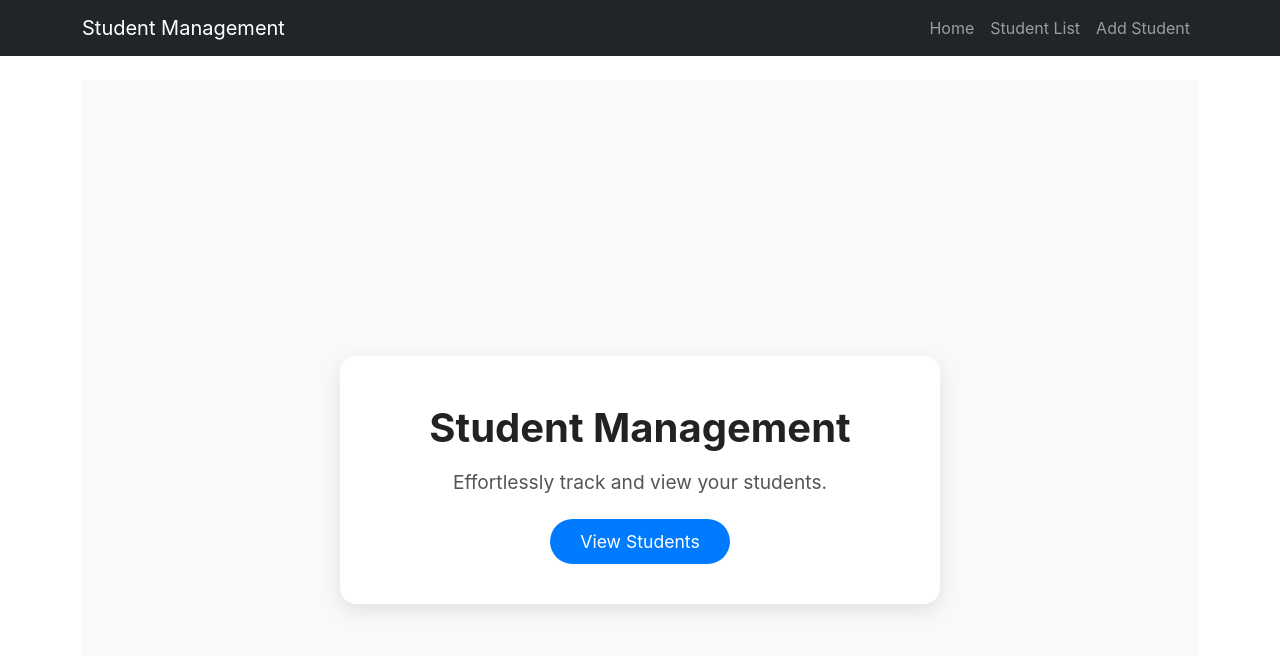
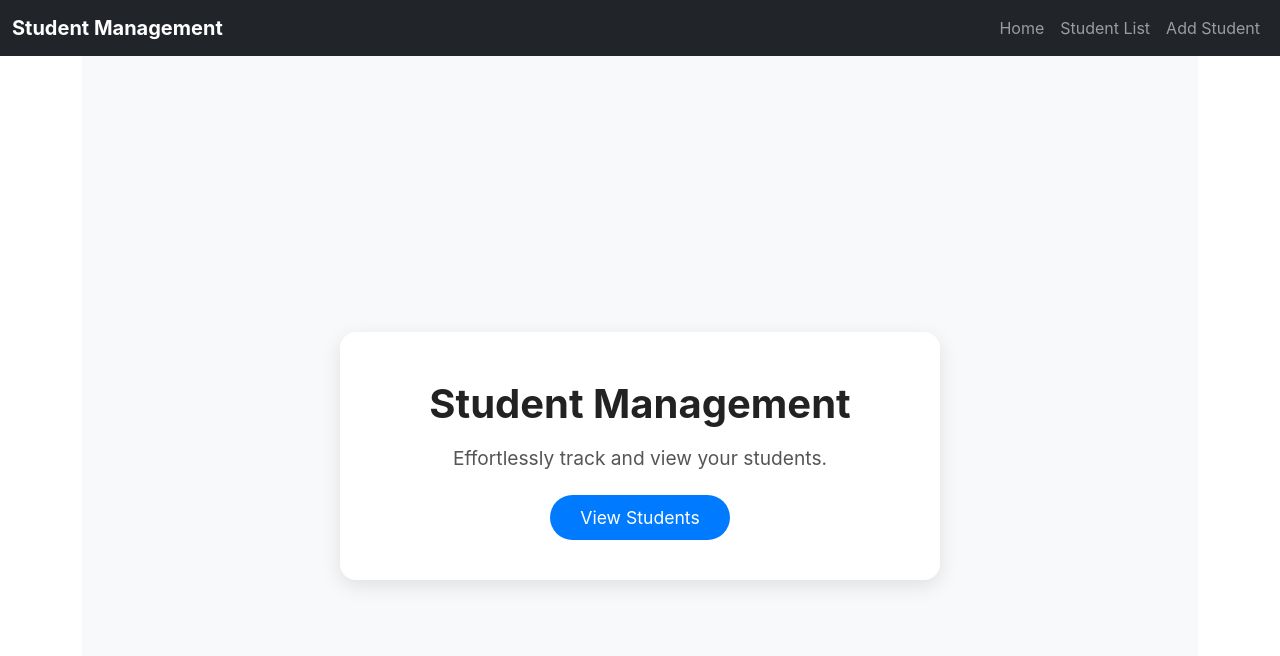
Before and after one commit to deepikavarma06/assign2, a React (Create React App) app in the folder frontend/: page / in a window 1280 px wide. Shown: the top 656 px of the page. Built offline with nearby package versions, Linux system fonts and the light colour scheme.

Commit message:
Update Navbar.js

```diff
--- a/frontend/src/components/Navbar.js
+++ b/frontend/src/components/Navbar.js
@@ -3,35 +3,28 @@
 
 function Navbar() {
   return (
-    <nav className="navbar navbar-expand-lg navbar-dark bg-dark mb-4">
-      <div className="container">
-        <Link className="navbar-brand" to="/">Student Management</Link>
-        {/* Navbar Toggler Button */}
+    <nav className="navbar navbar-expand-lg navbar-dark bg-dark">
+      <div className="container-fluid">
+        <Link className="navbar-brand fw-bold" to="/">Student Management</Link>
+
         <button
           className="navbar-toggler"
           type="button"
           data-bs-toggle="collapse"
-          data-bs-target="#navbarNav"
-          aria-controls="navbarNav"
+          data-bs-target="#navbarNavAltMarkup"
+          aria-controls="navbarNavAltMarkup"
           aria-expanded="false"
           aria-label="Toggle navigation"
         >
           <span className="navbar-toggler-icon"></span>
         </button>
 
-        {/* Collapsible Menu */}
-        <div className="collapse navbar-collapse" id="navbarNav">
-          <ul className="navbar-nav ms-auto">
-            <li className="nav-item">
-              <Link className="nav-link" to="/">Home</Link>
-            </li>
-            <li className="nav-item">
-              <Link className="nav-link" to="/students">Student List</Link>
-            </li>
-            <li className="nav-item">
-              <Link className="nav-link" to="/add">Add Student</Link>
-            </li>
-          </ul>
+        <div className="collapse navbar-collapse" id="navbarNavAltMarkup">
+          <div className="navbar-nav ms-auto">
+            <Link className="nav-link" to="/">Home</Link>
+            <Link className="nav-link" to="/students">Student List</Link>
+            <Link className="nav-link" to="/add">Add Student</Link>
+          </div>
         </div>
       </div>
     </nav>
```
